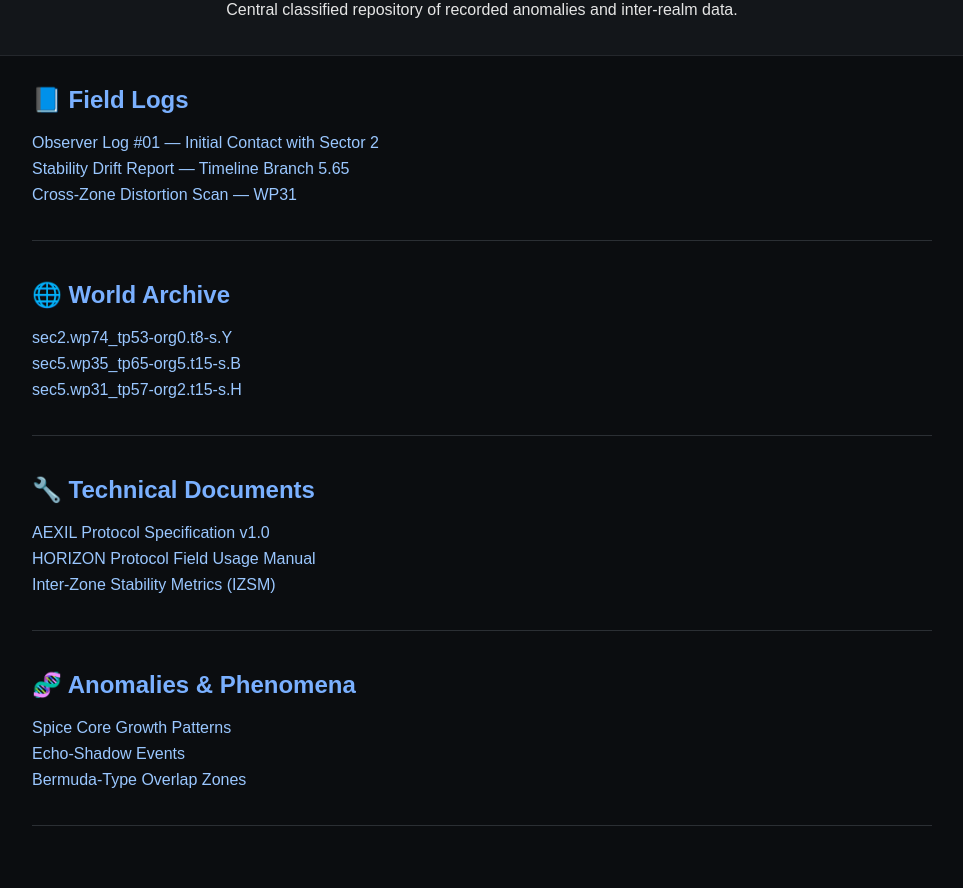
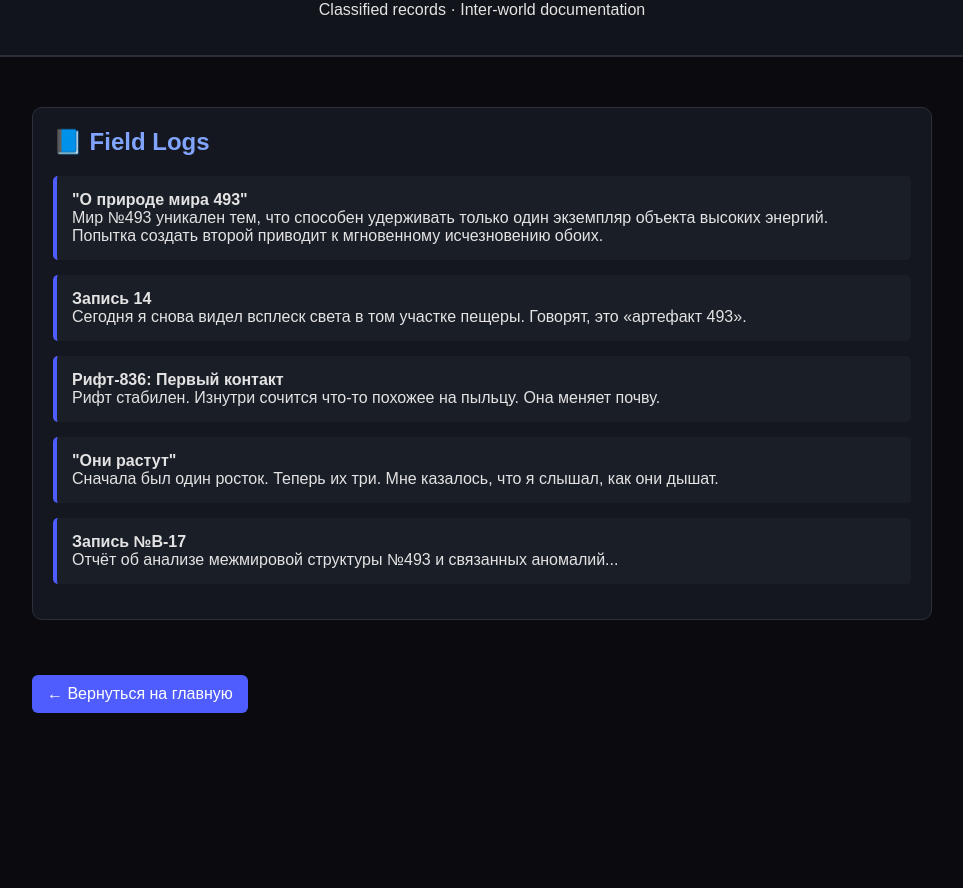
Before and after one commit to donvone/aexil-network, a plain HTML site: page archive/index.html in a window 1280 px wide. Shown: the part 72-960 px from the top of the page, without its empty margins (158-1121 px from the left). After the commit the page ends 835 px from the top, so only its background shows below. Drawn offline with Linux system fonts and the light colour scheme.

Commit message:
Update index.html

```diff
--- a/archive/index.html
+++ b/archive/index.html
@@ -3,98 +3,99 @@
 <head>
     <meta charset="UTF-8" />
     <meta name="viewport" content="width=device-width, initial-scale=1.0" />
-  <title>AEXIL Network — Archive</title>
+    <title>AEXIL Archive</title>
     <style>
         body {
-      background: #0b0d10;
-      color: #e5e5e5;
+            background: #0a0a0f;
+            color: #e3e3e3;
             font-family: Arial, sans-serif;
             margin: 0;
             padding: 0;
         }
         header {
-      background: #13161a;
             padding: 20px;
             text-align: center;
-      border-bottom: 1px solid #24272c;
+            background: #11141a;
+            border-bottom: 2px solid #2b2f3a;
         }
         h1 {
             margin: 0;
             font-size: 2rem;
-      letter-spacing: 2px;
         }
         .container {
-      padding: 30px;
             max-width: 900px;
-      margin: auto;
+            margin: 30px auto;
+            padding: 20px;
         }
         .section {
-      margin-bottom: 40px;
-      padding-bottom: 20px;
-      border-bottom: 1px solid #2b2f34;
+            margin-bottom: 35px;
+            padding: 20px;
+            background: #14171f;
+            border-radius: 10px;
+            border: 1px solid #2c303a;
         }
-    h2 {
+        .section h2 {
             margin-top: 0;
-      color: #7ab0ff;
+            color: #81a5ff;
         }
-    ul {
-      list-style: none;
-      padding: 0;
+        .log-entry {
+            margin-bottom: 15px;
+            padding: 15px;
+            background: #1a1e27;
+            border-left: 4px solid #4f5dff;
+            border-radius: 5px;
         }
-    li {
-      margin: 8px 0;
+        a.back {
+            display: inline-block;
+            margin-top: 20px;
+            padding: 10px 15px;
+            background: #4f5dff;
+            color: white;
+            text-decoration: none;
+            border-radius: 6px;
         }
-    a {
-      color: #9ac7ff;
-      text-decoration: none;
-    }
-    a:hover {
-      text-decoration: underline;
+        a.back:hover {
+            background: #6c79ff;
         }
     </style>
 </head>
 <body>
     <header>
-    <h1>AEXIL Network — Archive</h1>
-    <p>Central classified repository of recorded anomalies and inter-realm data.</p>
+        <h1>AEXIL ARCHIVE</h1>
+        <p>Classified records · Inter-world documentation</p>
     </header>
 
     <div class="container">
         <div class="section">
             <h2>📘 Field Logs</h2>
-      <ul>
-        <li><a href="#">Observer Log #01 — Initial Contact with Sector 2</a></li>
-        <li><a href="#">Stability Drift Report — Timeline Branch 5.65</a></li>
-        <li><a href="#">Cross-Zone Distortion Scan — WP31</a></li>
-      </ul>
+
+            <div class="log-entry">
+                <strong>"О природе мира 493"</strong><br>
+                Мир №493 уникален тем, что способен удерживать только один экземпляр объекта высоких энергий. Попытка создать второй приводит к мгновенному исчезновению обоих.
             </div>
 
-    <div class="section">
-      <h2>🌐 World Archive</h2>
-      <ul>
-        <li><a href="#">sec2.wp74_tp53-org0.t8-s.Y</a></li>
-        <li><a href="#">sec5.wp35_tp65-org5.t15-s.B</a></li>
-        <li><a href="#">sec5.wp31_tp57-org2.t15-s.H</a></li>
-      </ul>
+            <div class="log-entry">
+                <strong>Запись 14</strong><br>
+                Сегодня я снова видел всплеск света в том участке пещеры. Говорят, это «артефакт 493».
             </div>
 
-    <div class="section">
-      <h2>🔧 Technical Documents</h2>
-      <ul>
-        <li><a href="#">AEXIL Protocol Specification v1.0</a></li>
-        <li><a href="#">HORIZON Protocol Field Usage Manual</a></li>
-        <li><a href="#">Inter-Zone Stability Metrics (IZSM)</a></li>
-      </ul>
+            <div class="log-entry">
+                <strong>Рифт‑836: Первый контакт</strong><br>
+                Рифт стабилен. Изнутри сочится что-то похожее на пыльцу. Она меняет почву.
             </div>
 
-    <div class="section">
-      <h2>🧬 Anomalies & Phenomena</h2>
-      <ul>
-        <li><a href="#">Spice Core Growth Patterns</a></li>
-        <li><a href="#">Echo-Shadow Events</a></li>
-        <li><a href="#">Bermuda-Type Overlap Zones</a></li>
-      </ul>
+            <div class="log-entry">
+                <strong>"Они растут"</strong><br>
+                Сначала был один росток. Теперь их три. Мне казалось, что я слышал, как они дышат.
             </div>
+
+            <div class="log-entry">
+                <strong>Запись №B‑17</strong><br>
+                Отчёт об анализе межмировой структуры №493 и связанных аномалий...
+            </div>
+        </div>
+
+        <a href="/aexil-network" class="back">← Вернуться на главную</a>
     </div>
 </body>
 </html>
```
Lines whose indentation alone changed are shown as unchanged.
